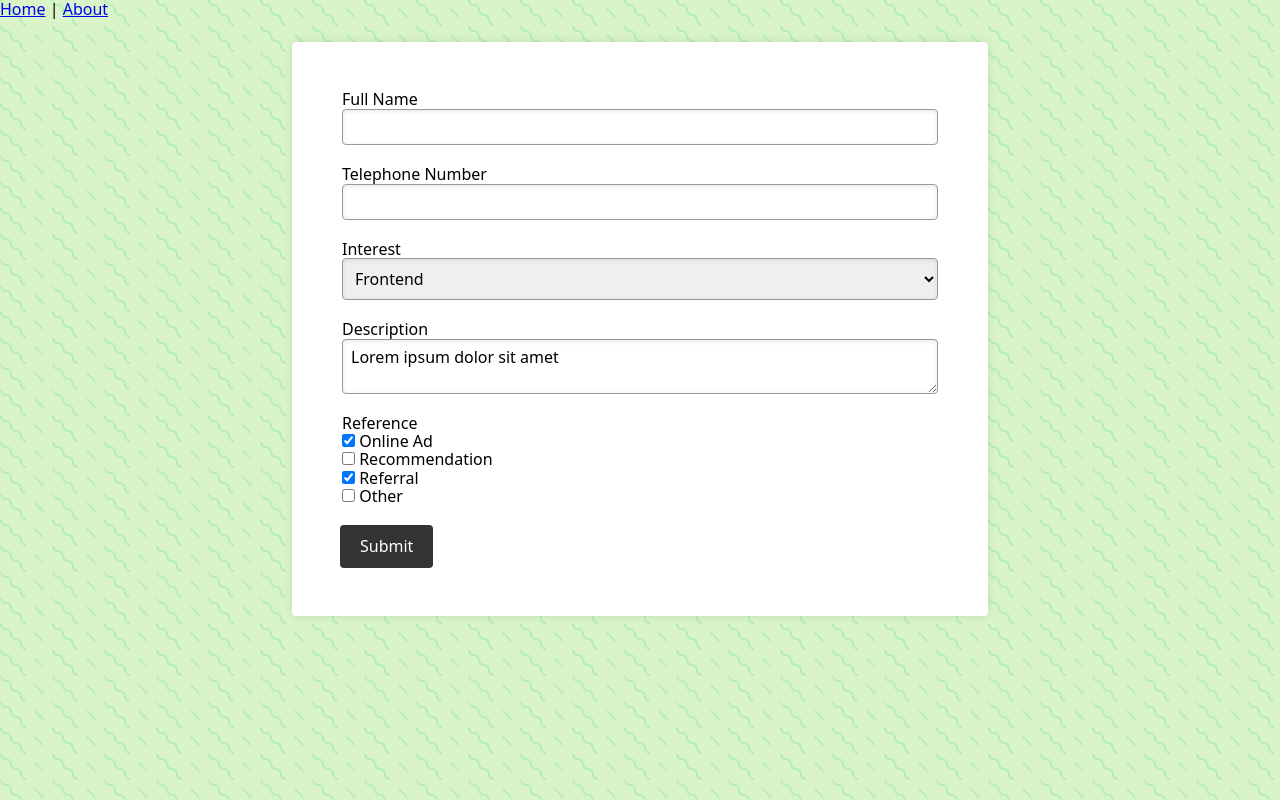
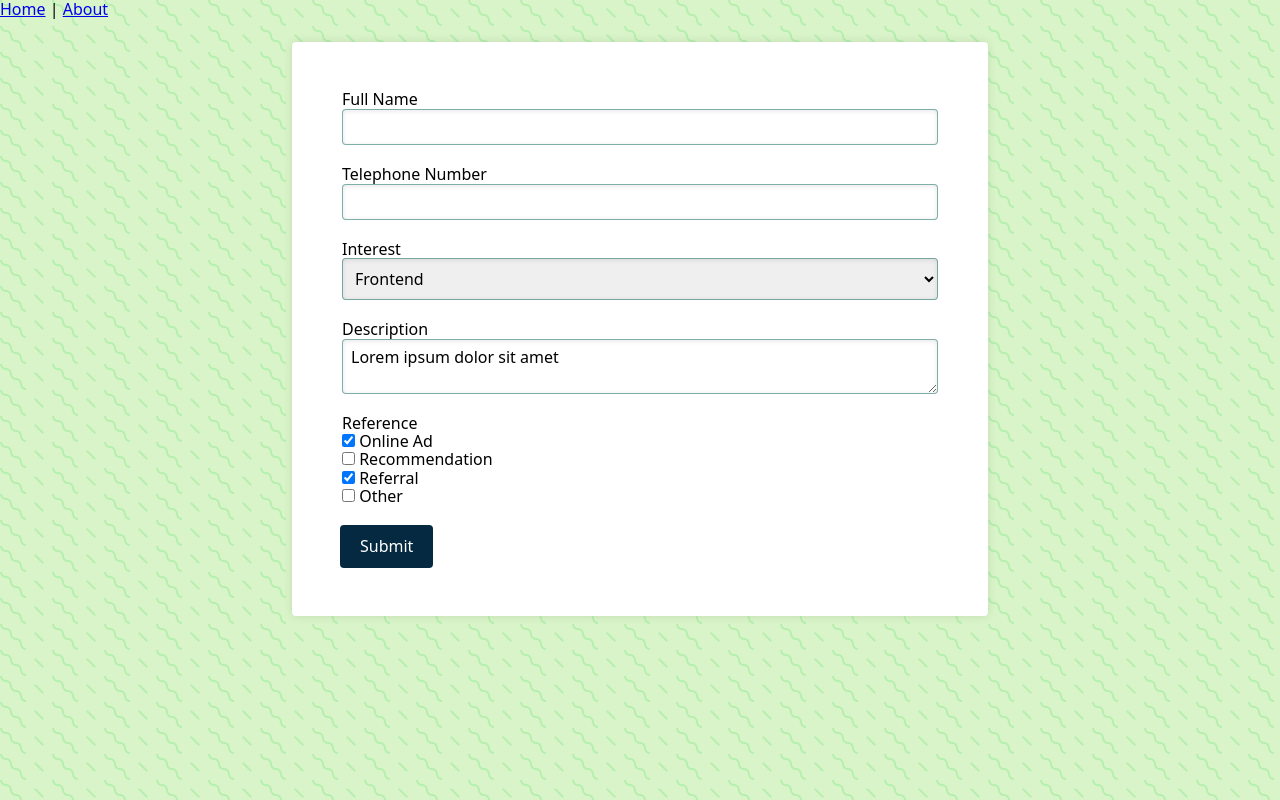
Before and after one commit to bwasilewski/vue-form, a Vue app: page /#/ in a window 1280 px wide. Built offline with nearby package versions, Linux system fonts and the light colour scheme.

Commit message:
color adjustments

```diff
--- a/src/components/AppForm.vue
+++ b/src/components/AppForm.vue
@@ -87,7 +87,7 @@
     box-sizing: border-box;
     width: 100%;
     padding: 0.5rem;
-    border: 1px solid #999;
+    border: 1px solid rgba(0, 92, 83, 0.5);
     border-radius: 4px;
     box-shadow: inset 0 1px 5px rgba(0, 0, 0, 0.1);
   }
@@ -99,12 +99,12 @@
     padding: 0.75rem 1.25rem;
     border: none;
     border-radius: 0.25rem;
-    background-color: #333;
+    background-color: #042940;
     color: #fff;
     cursor: pointer;
 
     &:hover {
-      background-color: #b8fa40;
+      background-color: #dbf227;
       color: #111;
     }
   }
```
